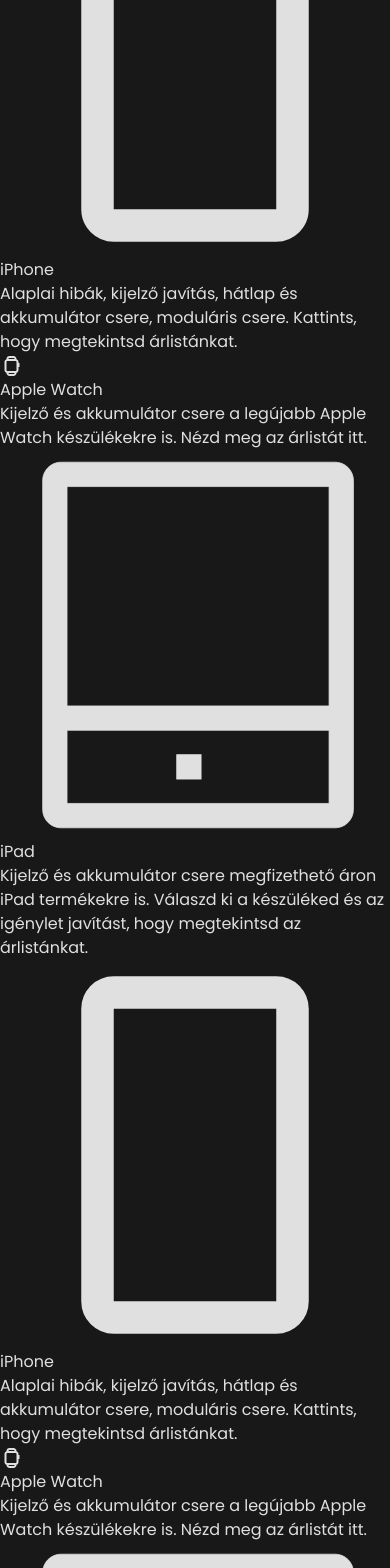
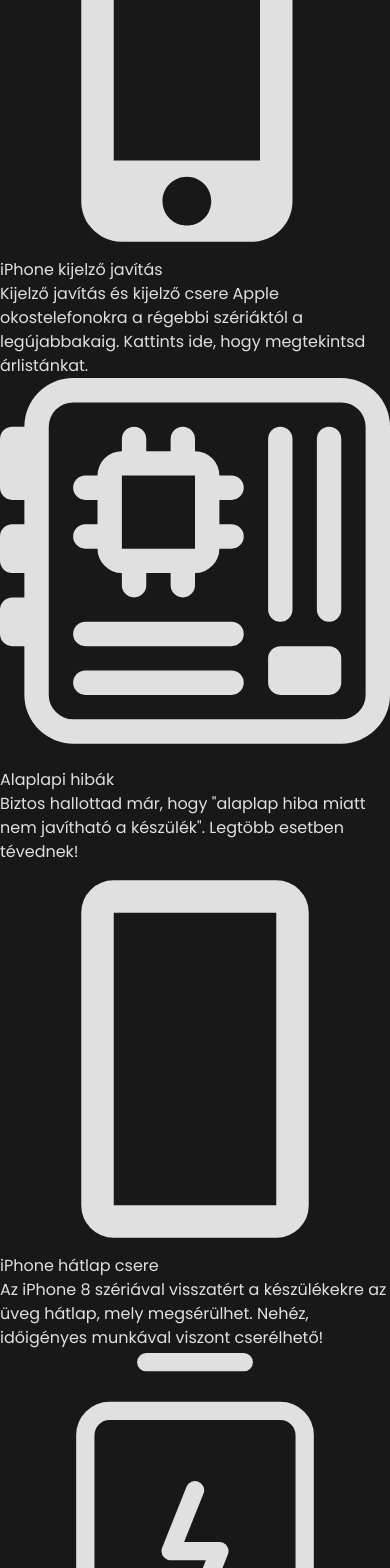
Before and after one commit to szendeguz/fix-and-phones-new, a Vue app: page / in a window 390 px wide. Shown: the part 3332-4900 px from the top of the page. Built offline with nearby package versions, Linux system fonts and the light colour scheme.

Commit message:
new svgs, new image

```diff
--- a/src/components/Homepage/ServiceList.vue
+++ b/src/components/Homepage/ServiceList.vue
@@ -14,7 +14,46 @@
     <div class="mt-8 grid grid-cols-1 gap-8 md:grid-cols-2 lg:grid-cols-3">
       <router-link
         class="block rounded-xl border sm:border-light p-8 shadow-xl cursor-pointer transition sm:shadow-transparent border-accent/10 shadow-accent/10 hover:border-accent/10 hover:shadow-accent/10"
-        to="/"
+        to="/iphone-kijelzo-javitas"
+      >
+      <svg
+      xmlns="http://www.w3.org/2000/svg"
+      viewBox="0 0 24 24"
+      fill="currentColor"
+      class="h-11 w-11 text-accent"
+      >
+        <path d="M15.5 1h-8C6.12 1 5 2.12 5 3.5v17C5 21.88 6.12 23 7.5 23h8c1.38 0 2.5-1.12 2.5-2.5v-17C18 2.12 16.88 1 15.5 1zm-4 21c-.83 0-1.5-.67-1.5-1.5s.67-1.5 1.5-1.5 1.5.67 1.5 1.5-.67 1.5-1.5 1.5zm4.5-4H7V4h9v14z"/>
+      </svg>
+        <h2 class="mt-4 text-xl font-bold text-white">iPhone kijelző javítás</h2>
+
+        <p class="mt-1 text-sm text-gray-300">
+          Kijelző javítás és kijelző csere Apple okostelefonokra a régebbi szériáktól a legújabbakaig.
+          Kattints ide, hogy megtekintsd árlistánkat.
+        </p>
+    </router-link>
+
+      <router-link
+        class="block rounded-xl border sm:border-light p-8 shadow-xl transition sm:shadow-transparent border-accent/10 shadow-accent/10 hover:border-accent/10 hover:shadow-accent/10"
+        to="/iphone-alaplap-javitas"
+      >
+      <svg
+      xmlns="http://www.w3.org/2000/svg"
+      fill="currentColor"
+      class="h-8 w-8 text-accent"
+      viewBox="0 0 16 16">
+        <path d="M11.5 2a.5.5 0 0 1 .5.5v7a.5.5 0 0 1-1 0v-7a.5.5 0 0 1 .5-.5Zm2 0a.5.5 0 0 1 .5.5v7a.5.5 0 0 1-1 0v-7a.5.5 0 0 1 .5-.5Zm-10 8a.5.5 0 0 0 0 1h6a.5.5 0 0 0 0-1h-6Zm0 2a.5.5 0 0 0 0 1h6a.5.5 0 0 0 0-1h-6ZM5 3a1 1 0 0 0-1 1h-.5a.5.5 0 0 0 0 1H4v1h-.5a.5.5 0 0 0 0 1H4a1 1 0 0 0 1 1v.5a.5.5 0 0 0 1 0V8h1v.5a.5.5 0 0 0 1 0V8a1 1 0 0 0 1-1h.5a.5.5 0 0 0 0-1H9V5h.5a.5.5 0 0 0 0-1H9a1 1 0 0 0-1-1v-.5a.5.5 0 0 0-1 0V3H6v-.5a.5.5 0 0 0-1 0V3Zm0 1h3v3H5V4Zm6.5 7a.5.5 0 0 0-.5.5v1a.5.5 0 0 0 .5.5h2a.5.5 0 0 0 .5-.5v-1a.5.5 0 0 0-.5-.5h-2Z"/>
+        <path d="M1 2a2 2 0 0 1 2-2h11a2 2 0 0 1 2 2v11a2 2 0 0 1-2 2H3a2 2 0 0 1-2-2v-2H.5a.5.5 0 0 1-.5-.5v-1A.5.5 0 0 1 .5 9H1V8H.5a.5.5 0 0 1-.5-.5v-1A.5.5 0 0 1 .5 6H1V5H.5a.5.5 0 0 1-.5-.5v-2A.5.5 0 0 1 .5 2H1Zm1 11a1 1 0 0 0 1 1h11a1 1 0 0 0 1-1V2a1 1 0 0 0-1-1H3a1 1 0 0 0-1 1v11Z"/>
+      </svg>
+        <h2 class="mt-4 text-xl font-bold text-white">Alaplapi hibák</h2>
+
+        <p class="mt-1 text-sm text-gray-300">
+          Biztos hallottad már, hogy "alaplap hiba miatt nem javítható a készülék". Legtöbb esetben tévednek!
+        </p>
+    </router-link>
+
+    <router-link
+    class="block rounded-xl border sm:border-light p-8 shadow-xl transition sm:shadow-transparent border-accent/10 shadow-accent/10 hover:border-accent/10 hover:shadow-accent/10"
+    to="/iphone-hatlap-csere"
     >
         <svg
           class="h-10 w-10 text-accent"
@@ -30,103 +69,39 @@
             d="M18,3 L18,21 C18,21.5522847 17.5522847,22 17,22 L7,22 C6.44771525,22 6,21.5522847 6,21 L6,3 C6,2.44771525 6.44771525,2 7,2 L17,2 C17.5522847,2 18,2.44771525 18,3 Z"
             />
         </svg>
-
-        <h2 class="mt-4 text-xl font-bold text-white">iPhone</h2>
+        <h2 class="mt-4 text-xl font-bold text-white">iPhone hátlap csere</h2>
 
         <p class="mt-1 text-sm text-gray-300">
-          Alaplai hibák, kijelző javítás, hátlap és akkumulátor csere, moduláris csere.
+          Az iPhone 8 szériával visszatért a készülékekre az üveg hátlap, mely megsérülhet. Nehéz, időigényes munkával viszont cserélhető!
+        </p>
+    </router-link>
+
+    <router-link
+        class="block rounded-xl border sm:border-light p-8 shadow-xl cursor-pointer transition sm:shadow-transparent border-accent/10 shadow-accent/10 hover:border-accent/10 hover:shadow-accent/10"
+        to="/iphone-akkumulator-csere"
+      >
+      <svg
+      xmlns="http://www.w3.org/2000/svg"
+      viewBox="0 0 256 256"
+      class="h-10 w-10 text-accent"
+      >
+        <rect width="256" height="256" fill="none"/>
+          <line x1="96" y1="8" x2="160" y2="8" fill="none" stroke-linecap="round" stroke-linejoin="round" stroke-width="12" class="h-10 w-10 text-accent" stroke="currentColor"/>
+        <rect x="56" y="40" width="144" height="184" rx="16" fill="none" stroke-linecap="round" stroke-linejoin="round" stroke-width="12" class="text-accent" stroke="currentColor"/>
+        <polyline points="128 172 144 132 112 132 128 92" fill="none" stroke-linecap="round" stroke-linejoin="round" stroke-width="12" class="h-10 w-10 text-accent" stroke="currentColor"/>
+      </svg>
+
+        <h2 class="mt-4 text-xl font-bold text-white">iPhone akkumulátor csere</h2>
+
+        <p class="mt-1 text-sm text-gray-300">
+          Meghibásodott akkumulátorodat kicseréljük nem csak okostelefonodban, hanem tabletedben vagy okosórádban is.
           Kattints, hogy megtekintsd árlistánkat.
         </p>
     </router-link>
 
       <router-link
         class="block rounded-xl border sm:border-light p-8 shadow-xl transition sm:shadow-transparent border-accent/10 shadow-accent/10 hover:border-accent/10 hover:shadow-accent/10"
-        to="/"
-      >
-        <svg
-        class="h-10 w-10 text-accent"
-        width="24"
-        height="24"
-        viewBox="0 0 24 24"
-        fill="none"
-        xmlns="http://www.w3.org/2000/svg" >
-            <path
-            fill-rule="evenodd"
-            clip-rule="evenodd"
-            d="M16.4975 5.02988C16.4973 5.07798 16.4959 5.12581 16.4934 5.17335C17.662 5.58332 18.5 6.69628 18.5 8.00496V9.00493H19.5V13.0049H18.5V16.005C18.5 17.3129 17.663 18.4254 16.4953 18.8359C16.4984 18.8919 16.5 18.9482 16.5 19.005C16.5 20.6618 15.1569 22.005 13.5 22.005H9.5C7.84315 22.005 6.5 20.6618 6.5 19.005C6.5 18.9482 6.50158 18.8919 6.50468 18.8359C5.33705 18.4254 4.5 17.3129 4.5 16.005V8.00496C4.5 6.69767 5.33618 5.58568 6.50286 5.17465C6.49907 5.11032 6.4973 5.04546 6.49763 4.98011C6.50587 3.32328 7.85569 1.98683 9.51252 1.99508L13.5125 2.01499C15.1693 2.02324 16.5058 3.37305 16.4975 5.02988ZM8.49764 5.00496H14.4975C14.4922 4.45954 14.0498 4.01769 13.5025 4.01496L9.50257 3.99505C8.95029 3.99231 8.50035 4.43779 8.4976 4.99006L8.49764 5.00496ZM15.7049 7.02596L11.4846 7.00496H7.5C6.94772 7.00496 6.5 7.45267 6.5 8.00496V16.005C6.5 16.5568 6.94696 17.0042 7.4986 17.005H15.5014C16.053 17.0042 16.5 16.5568 16.5 16.005V8.00496C16.5 7.52289 16.1589 7.12049 15.7049 7.02596ZM8.5 19.005C8.5 19.5572 8.94772 20.005 9.5 20.005H13.5C14.0523 20.005 14.5 19.5572 14.5 19.005H8.5Z"
-            fill="currentColor"
-            />
-        </svg>
-
-        <h2 class="mt-4 text-xl font-bold text-white">Apple Watch</h2>
-
-        <p class="mt-1 text-sm text-gray-300">
-          Kijelző és akkumulátor csere a legújabb Apple Watch készülékekre is.
-          Nézd meg az árlistát itt.
-        </p>
-    </router-link>
-
-    <router-link
-    class="block rounded-xl border sm:border-light p-8 shadow-xl transition sm:shadow-transparent border-accent/10 shadow-accent/10 hover:border-accent/10 hover:shadow-accent/10"
-    to="/"
-    >
-        <svg
-        class="h-10 w-10 text-accent"
-        stroke="currentColor"
-        fill="none"
-        xmlns="http://www.w3.org/2000/svg"
-        viewBox="0 0 512 512">
-            <path fill="var(--ci-primary-color, currentColor)"
-            d="M440,16H80A24.028,24.028,0,0,0,56,40V472a24.028,24.028,0,0,0,24,24H440a24.028,24.028,0,0,0,24-24V40A24.028,24.028,0,0,0,440,16Zm-8,448H88V368H432Zm0-128H88V48H432Z"
-            class="ci-primary"
-            />
-            <rect
-            width="32"
-            height="32"
-            x="232"
-            y="400"
-            fill="var(--ci-primary-color, currentColor)" class="ci-primary"
-            />
-        </svg>
-
-        <h2 class="mt-4 text-xl font-bold text-white">iPad</h2>
-
-        <p class="mt-1 text-sm text-gray-300">
-          Kijelző és akkumulátor csere megfizethető áron iPad termékekre is.
-          Válaszd ki a készüléked és az igénylet javítást, hogy megtekintsd az árlistánkat.
-        </p>
-    </router-link>
-
-    <router-link
-        class="block rounded-xl border sm:border-light p-8 shadow-xl cursor-pointer transition sm:shadow-transparent border-accent/10 shadow-accent/10 hover:border-accent/10 hover:shadow-accent/10"
-        to="/"
-      >
-        <svg
-        class="h-10 w-10 text-accent"
-        stroke="currentColor"
-        fill="none"
-        role="img"
-        xmlns="http://www.w3.org/2000/svg"
-        viewBox="0 0 24 24" aria-labelledby="iphoneIconTitle">
-            <path
-            stroke-linecap="round"
-            stroke-linejoin="round"
-            stroke-width="2"
-            d="M18,3 L18,21 C18,21.5522847 17.5522847,22 17,22 L7,22 C6.44771525,22 6,21.5522847 6,21 L6,3 C6,2.44771525 6.44771525,2 7,2 L17,2 C17.5522847,2 18,2.44771525 18,3 Z"
-            />
-        </svg>
-
-        <h2 class="mt-4 text-xl font-bold text-white">iPhone</h2>
-
-        <p class="mt-1 text-sm text-gray-300">
-          Alaplai hibák, kijelző javítás, hátlap és akkumulátor csere, moduláris csere.
-          Kattints, hogy megtekintsd árlistánkat.
-        </p>
-    </router-link>
-
-      <router-link
-        class="block rounded-xl border sm:border-light p-8 shadow-xl transition sm:shadow-transparent border-accent/10 shadow-accent/10 hover:border-accent/10 hover:shadow-accent/10"
-        to="/"
+        to="/applewatch-kijelzo-csere"
       >
         <svg
         class="h-10 w-10 text-accent"
--- a/src/views/Iphone/ModularChangeView.vue
+++ b/src/views/Iphone/ModularChangeView.vue
@@ -31,7 +31,7 @@ export default {
         headline: 'Mik azok a moduláris hibák?',
         paragraph1: 'Az alaplap felületére forrasztott áramkörök fizikai hatásra, extrém hő hatására vagy túlfeszültség következtében (hibás, vagy nem jó minőségű utángyártott töltő) meghibásodhatnak, elengedhetnek, amelynek következtében eltérő hibákat produkálhat készülékünk.',
         paragraph2: 'Az alaplapi meghibásodások szinte minden esetben megjavíthatóak alaplap csere nélkül is, de ehhez professzionális géppark, igényes munka és több éves tapasztalat szükséges!',
-        img: '../src/assets/images/sections/iphone_battery_section.jpg',
+        img: '../src/assets/images/sections/modular_section.jpeg',
         softwareUpdateImg: '../src/assets/images/sections/software_update_section.jpg',
         dataSavingImg: '../src/assets/images/sections/data_saving_section.jpg',
     }
```
Also changed, not shown: src/assets/images/sections/modular_section.jpeg (added). Lines whose indentation alone changed are shown as unchanged.
